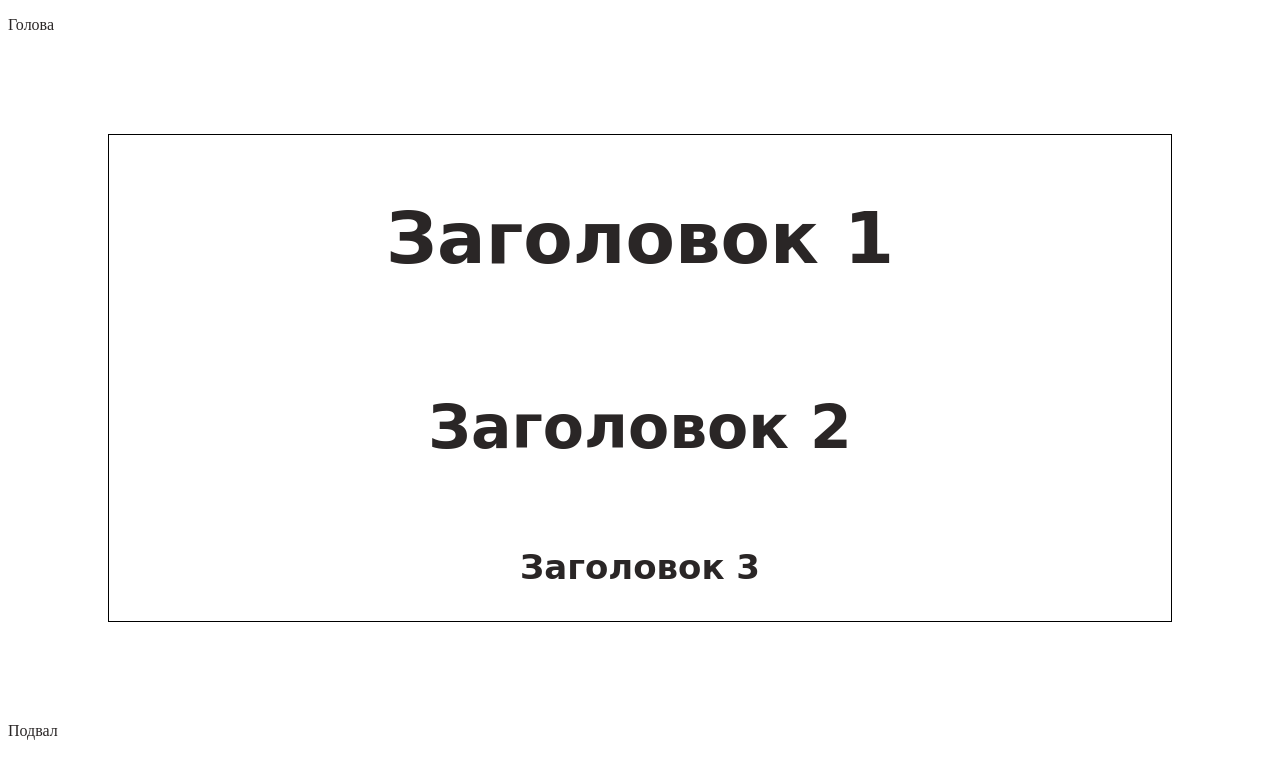
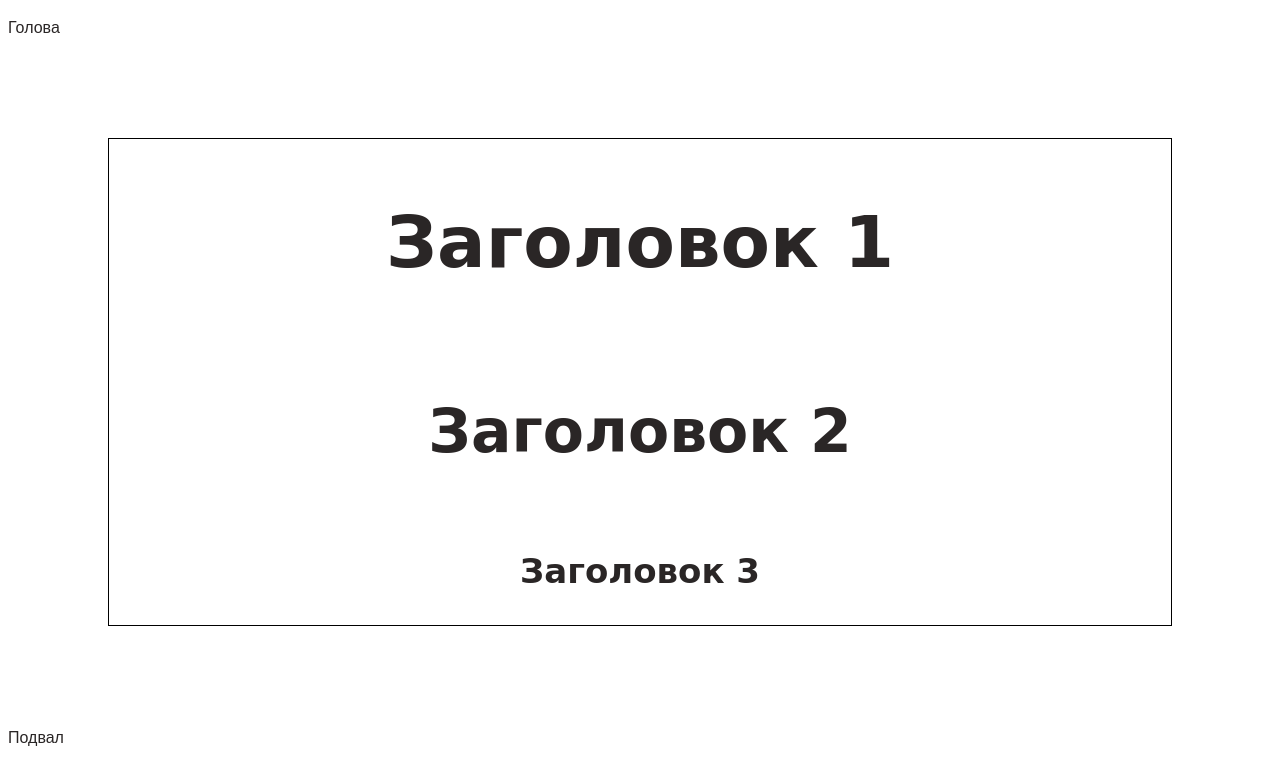
Before and after one commit to Ligutto/layout-designer-project-58, a website: page index.html in a window 1280 px wide. Drawn offline with nearby package versions, Linux system fonts and the light colour scheme; a web font is replaced by a local one.

Commit message:
style.css <= Add fonts, colors, alignments

```diff
--- a/styles/style.css
+++ b/styles/style.css
@@ -43,7 +43,7 @@
 }
 
 html {
-  font-size: "Open Sans", sans-serif;
+  font-family: "Open Sans", sans-serif;
   font-size: 16px;
   line-height: 1.6en;
   color: #2A2626;
```
